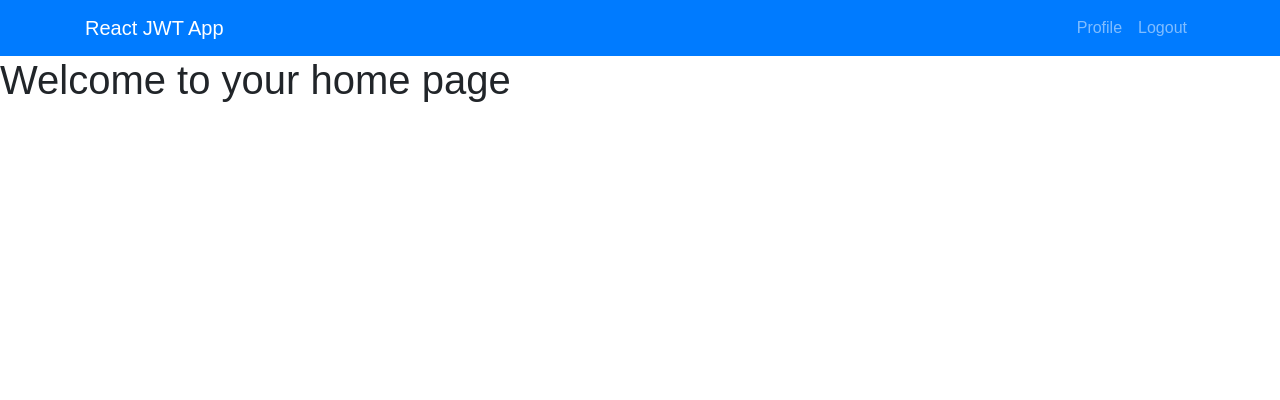
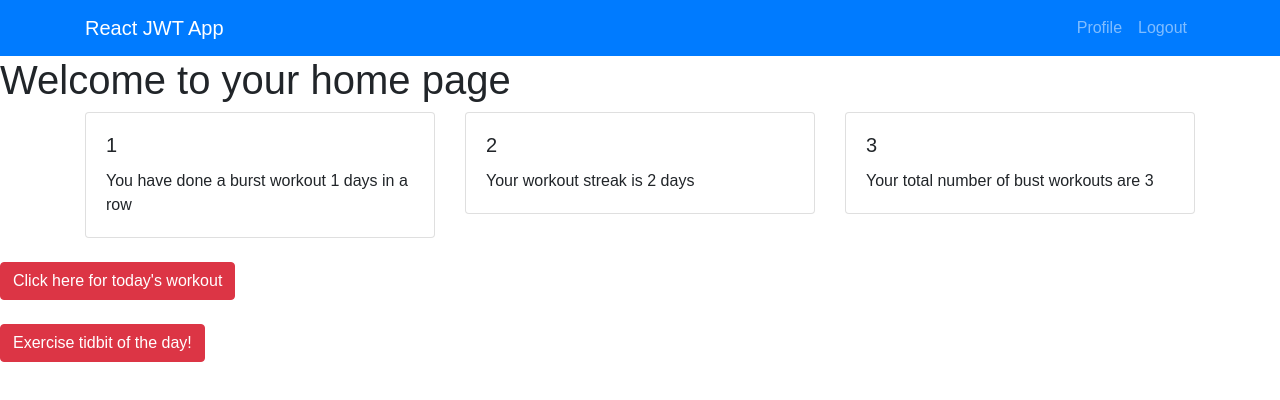
Before and after one commit to clarktyra/burst-workouts, a React (Create React App) app in the folder client/: page /home in a window 1280 px wide. Shown: the top 400 px of the page. Built offline with nearby package versions, Linux system fonts and the light colour scheme; no server answers; sample sign-in values are in the browser's storage.

Commit message:
set up outline structure for home page, added toggle function, cards, 3 column cards, today's workout button, exercise tidbit toggle, and statses for currentDaysInRow, highestDaysInRow, and totalDaysInRow

```diff
--- a/client/src/pages/Home.js
+++ b/client/src/pages/Home.js
@@ -1,13 +1,24 @@
-import React, {Component } from 'react';
+import React, { Component } from 'react';
 import withAuth from './../components/withAuth';
 import API from './../utils/API';
 import { link } from 'react-router-dom';
+import { Collapse, Button, CardBody, Card } from 'reactstrap';
+
 
 class Home extends Component {
-    state = {
+  constructor(props) {
+    super(props)
+    this.state = {
       username: "",
-        email: ""
+      email: "",
+      currentDaysInRow: 1,
+      highestDaysInRow: 2,
+      totalDaysInRow: 3,
+      collapse: false
     };
+    this.toggle = this.toggle.bind(this);
+  }
+
 
   componentDidMount() {
     API.getUser(this.props.user.id).then(res => {
@@ -18,10 +29,65 @@ class Home extends Component {
     });
   }
 
-    render(){
+  toggle() {
+    this.setState( {collapse: !this.state.collapse });
+  }
+
+  render() {
+
     return (
       <div>
         <h1>Welcome {this.state.username} to your home page</h1>
+        <div class="container">
+          <div class="row">
+
+            <div class="col-sm">
+              <div class="card">
+                <div class="card-body">
+                  <h5 class="card-title">{this.state.currentDaysInRow}</h5>
+                  <p class="card-text"> You have done a burst workout {this.state.currentDaysInRow} days in a row
+                  </p>
+                </div>
+              </div>
+            </div>
+
+            <div class="col-sm">
+              <div class="card">
+                <div class="card-body">
+                  <h5 class="card-title">{this.state.highestDaysInRow}</h5>
+                  <p class="card-text"> Your workout streak is {this.state.highestDaysInRow} days
+                  </p>
+                </div>
+              </div>
+            </div>
+
+            <div class="col-sm">
+              <div class="card">
+                <div class="card-body">
+                  <h5 class="card-title">{this.state.totalDaysInRow}</h5>
+                  <p class="card-text"> Your total number of bust workouts are {this.state.totalDaysInRow}
+                  </p>
+                </div>
+              </div>
+            </div>
+          </div>
+        </div>
+        <br />
+
+        <button type="button" className="btn btn-danger">Click here for today's workout</button>
+        <br/>
+        <br/>
+
+        <Button color="danger" onClick={this.toggle} style={{ marginBottom: '1rem' }}>Exercise tidbit of the day!</Button>
+        <Collapse isOpen={this.state.collapse}>
+          <Card>
+            <CardBody>
+            It is not about how hard you workout today. Its how consistent you have been in a lifetime.
+            </CardBody>
+          </Card>
+        </Collapse>
+
+
       </div>
     )
   }
--- a/package.json
+++ b/package.json
@@ -26,6 +26,8 @@
     "if-env": "^1.0.4",
     "jsonwebtoken": "^8.5.1",
     "mongoose": "^5.5.3",
-    "morgan": "^1.9.1"
+    "morgan": "^1.9.1",
+    "react-transition-group": "^4.2.2",
+    "reactstrap": "^8.0.1"
   }
 }
```
Also changed, not shown: 1 other file (tests, documents, lock files or other folders). Lines whose indentation alone changed are shown as unchanged.
